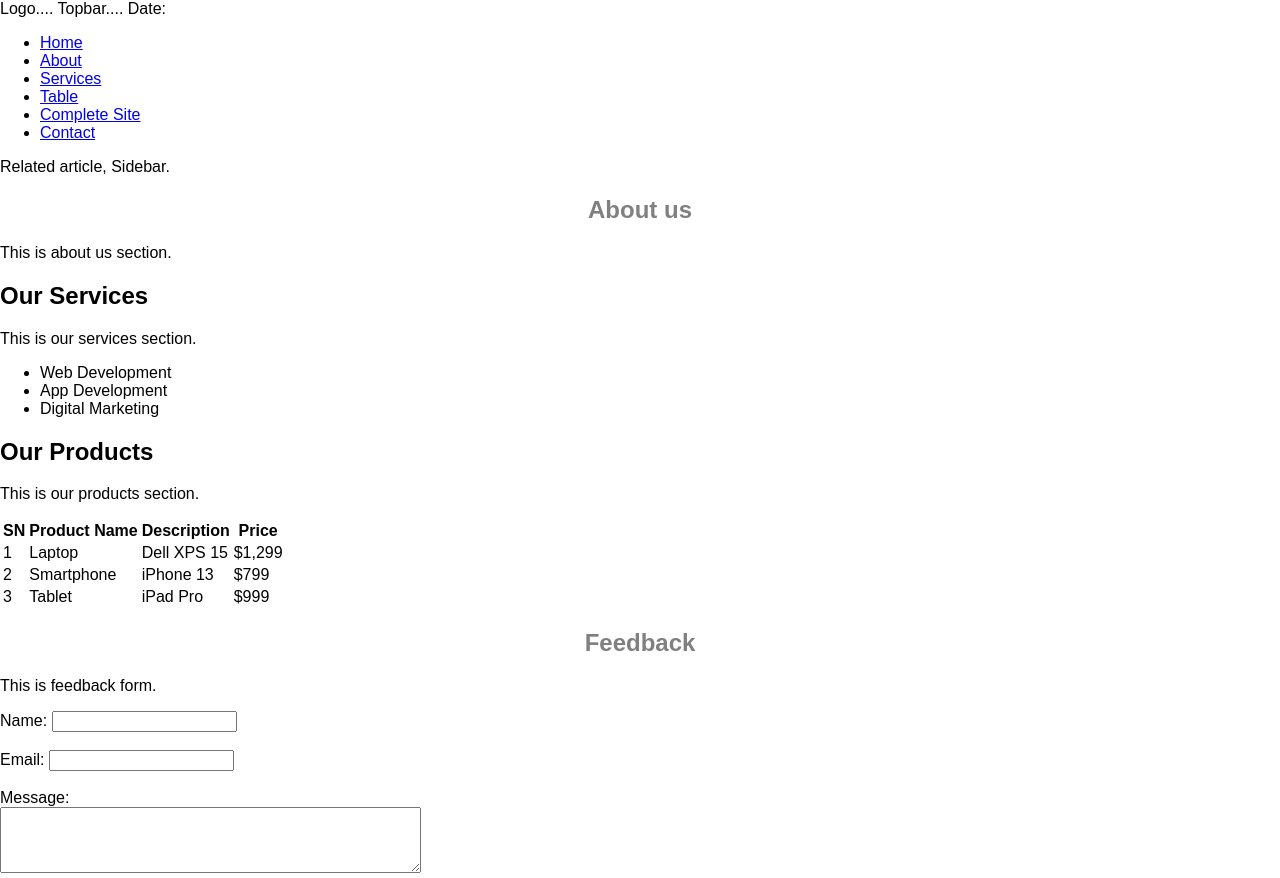
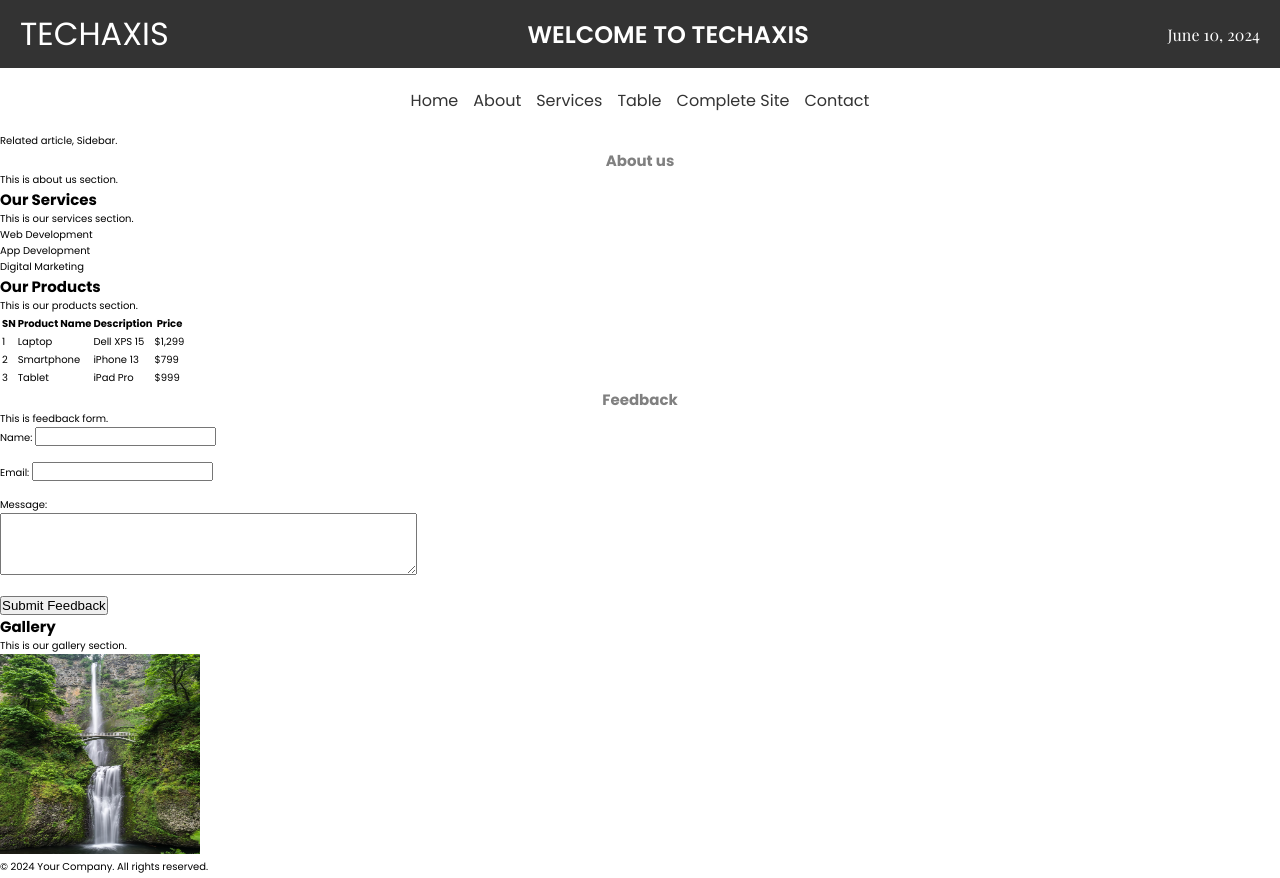
Before and after one commit to binaya346/html-004, a plain HTML site: page completesite.html in a window 1280 px wide. Shown: the top 878 px of the page. Drawn offline with nearby package versions, Linux system fonts and the light colour scheme; a web font is replaced by a local one.

Commit message:
flexbox in header section

```diff
--- a/completesite.html
+++ b/completesite.html
@@ -6,18 +6,89 @@
     <meta name="viewport" content="width=device-width, initial-scale=1.0">
     <title>Document</title>
     <style>
+        @import url('https://fonts.googleapis.com/css2?family=Playfair+Display:ital,wght@0,400..900;1,400..900&family=Poppins:ital,wght@0,100;0,200;0,300;0,400;0,500;0,600;0,700;0,800;0,900;1,100;1,200;1,300;1,400;1,500;1,600;1,700;1,800;1,900&display=swap');
+
+        *,
+        *::before,
+        *::after {
+            padding: 0;
+            margin: 0;
+            box-sizing: border-box;
+        }
+
+        html {
+            font-size: 10px;
+        }
+
         body {
-            font-family: Arial, sans-serif;
-            margin: 0;
-            padding: 0;
+            font-family: "Poppins", sans-serif;
+        }
+
+        a {
+            text-decoration: none;
+            color: inherit;
+            font-size: inherit;
+        }
+
+        .topbar {
+            display: flex;
+            justify-content: space-between;
+            align-items: center;
+            background-color: #333;
+            color: #fff;
+            padding: 10px 20px;
+        }
+
+        .logo {
+            font-size: 3.2rem;
+        }
+
+        .title {
+            font-size: 2.4rem;
+            font-weight: 600;
+            text-transform: uppercase;
+        }
+
+        .date {
+            font-size: 1.6rem;
+            font-family: "Playfair Display", serif;
+        }
+
+        .navbar {
+            margin: 20px;
+        }
+
+
+        .navbar nav ul {
+            display: flex;
+            justify-content: center;
+            list-style-type: none;
+            gap: 15px;
+            color: #333;
+            font-size: 1.6rem;
+        }
+
+        .navbar nav ul li a:hover {
+            color: #007BFF;
         }
     </style>
 </head>
 
 <body>
     <header>
-        <div>Logo.... Topbar.... Date: </div>
-        <div>
+        <div class="topbar">
+            <div class="logo">
+                TECHAXIS
+            </div>
+            <div class="title">
+                Welcome to techaxis
+            </div>
+            <div class="date">
+                June 10, 2024
+            </div>
+        </div>
+
+        <div class="navbar">
             <nav>
                 <ul>
                     <li><a href="index.html">Home</a></li>
```
Also changed, not shown: flexbox-demo.html (added, +84 -0 lines), flexbox.html (+10 -4 lines).
